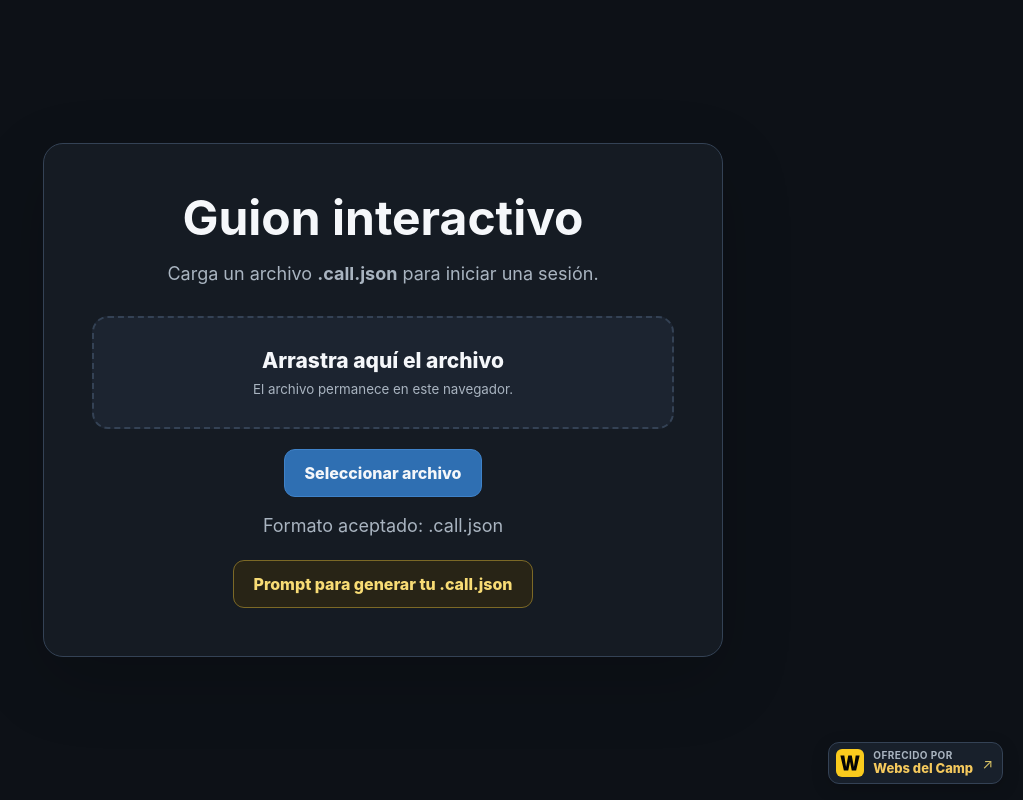
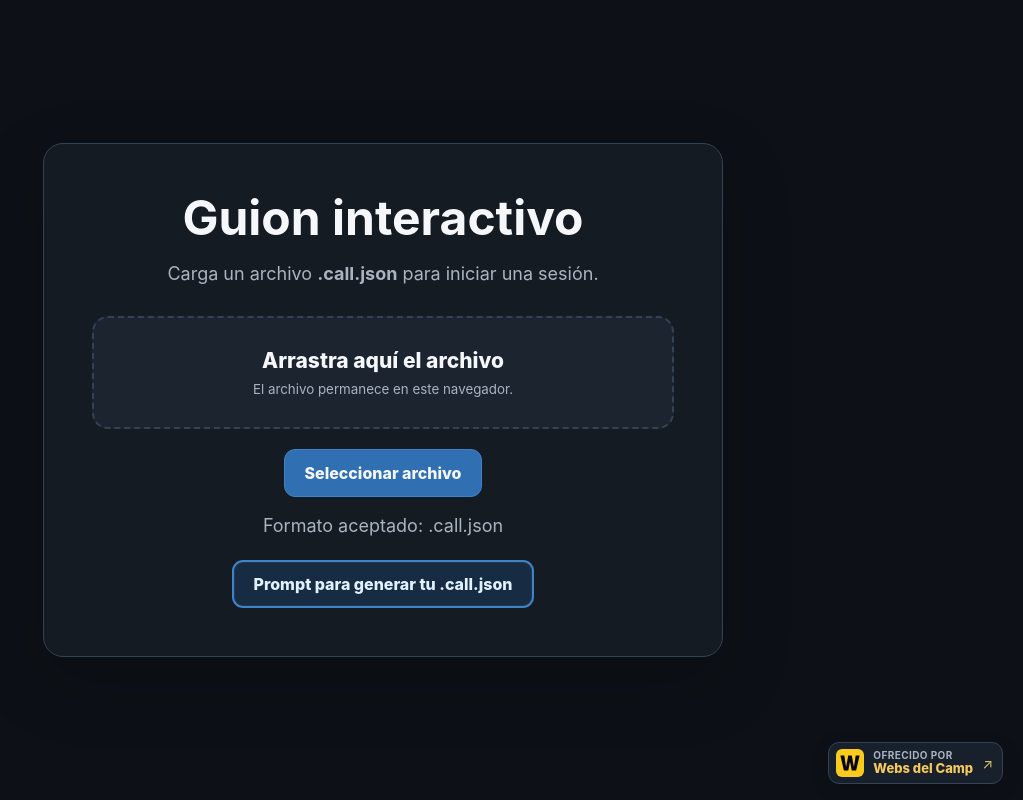
Before and after one commit to zautomation-real/call-tree-player, a React (Vite) app: page / in a window 1280 px wide. Shown: the whole page, without its empty margins (257-1280 px from the left). Built offline with nearby package versions, Linux system fonts and the light colour scheme.

Commit message:
Restyle prompt trigger as secondary action

```diff
--- a/src/styles/app.css
+++ b/src/styles/app.css
@@ -62,7 +62,8 @@ button:focus-visible, input:focus-visible, a:focus-visible { outline: 3px solid
   cursor: pointer;
 }
 .primary-button { border-color: #3f82c8 !important; background: #2f6fb2 !important; }
-.prompt-button { margin-top: 6px; border-color: #7c6926 !important; background: #282416 !important; color: #f8dc75; }
+.prompt-button { margin-top: 6px; border: 2px solid #3f82c8 !important; background: #172c42 !important; color: #e2f1ff; box-shadow: inset 0 0 0 1px rgba(143, 194, 255, .08); }
+.prompt-button:hover { border-color: #68a8e8 !important; background: #203d5a !important; }
 button:disabled { cursor: not-allowed; opacity: .42; }
 .message { margin-top: 22px; padding: 16px 18px; border: 1px solid var(--border); border-radius: 12px; text-align: left; }
 .message ul { margin: 9px 0 0; padding-left: 20px; }
```
